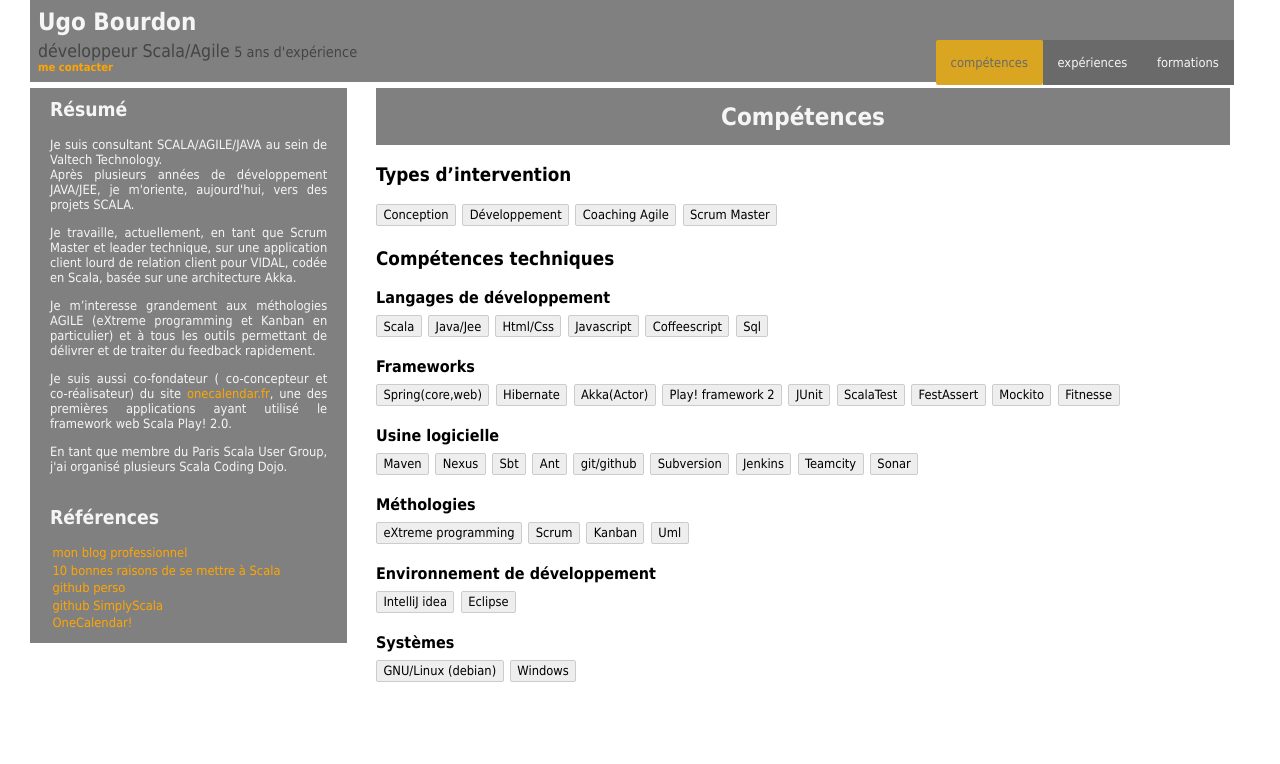
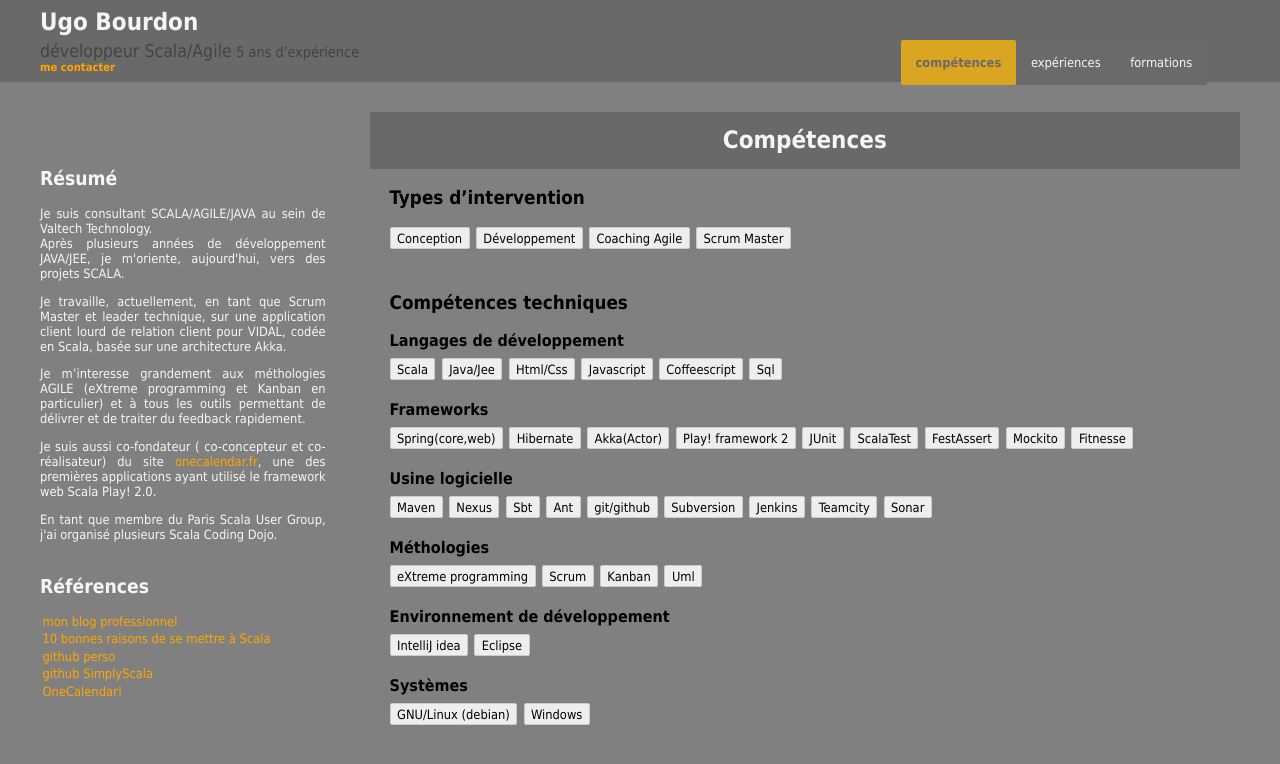
Before and after one commit to ubourdon/about, a plain HTML site: page index.html in a window 1280 px wide. Drawn offline with nearby package versions, Linux system fonts and the light colour scheme.

Commit message:
add: some general style

```diff
--- a/cv.css
+++ b/cv.css
@@ -1,7 +1,8 @@
 body {
     font-family:tahoma, geneva, sans-serif;
     margin: auto;
-    padding: 0 30px 0 30px;
+    padding: 0;
+    background-color: grey;
 }
 
 a {
@@ -10,22 +11,24 @@ a {
 }
 
 header {
-    background-color: grey;
+    background-color: dimgrey;
     padding: .5em;
-    padding-right: 0;
     color: #f5f5f5;
-    width: 98%;
+    margin-bottom: 30px;
 }
 
 header h1 {
-    margin: 0;
-    margin-bottom: .2em;
+    margin: 0 0 .2em 32px;
     font-size: 1.5em;
 }
 
 header span {
     font-size: 1.1em;
     color: #444444;
+}
+
+header > span:nth-child(3) {
+    padding-left: 32px;
 }
 
 header > span:nth-child(4) {
@@ -36,10 +39,12 @@ header a {
     display: block;
     font-size: .7em;
     font-weight: bold;
+    padding-left: 32px;
 }
 
 header nav {
     margin-top: 1em;
+    margin-right: 65px;
     float: right;
 }
 
@@ -66,11 +71,12 @@ header nav li.selected {
     border: 2px solid #daa520;
     background-color: #daa520;
     color: #6a6a6a;
+    font-weight: bold;
 }
 
 #resume {
-    width: 26%;
-    margin-right: 0;
+    width: 27%;
+    margin-top: 45px;
 }
 
 #resume > aside:nth-child(2) p {
@@ -81,7 +87,7 @@ header nav li.selected {
     background-color: #808080;
     font-size: 0.8em;
     text-align: justify;
-    padding: 10px 20px 10px 20px;
+    padding: 10px 20px 10px 40px;
     color: #f5f5f5;
     margin-bottom: 0;
 }
@@ -92,9 +98,10 @@ header nav li.selected {
 
 article {
     margin-left: 0;
-    width: 70%;
+    width: 68%;
     float: right;
-    padding: 0 20px 20px 20px;
+    padding: 0;
+    margin-right: 40px;
     text-align: justify;
     display: none;
 }
@@ -103,9 +110,13 @@ article.visible {
     display: block;
 }
 
+article section {
+    padding: 0 20px 20px 20px;
+}
+
 article h2 {
     text-align: center;
-    background-color: grey;
+    background-color: dimgrey;
     padding: .6em;
     margin: 0;
     color: #f5f5f5;
--- a/index.html
+++ b/index.html
@@ -29,6 +29,7 @@
 
     <article id="competences" class="visible">
         <h2>Compétences</h2>
+        <section>
             <h3>Types d’intervention</h3>
             <ul>
                 <li>Conception</li>
@@ -56,7 +57,9 @@
                     </ul>
                 </div>
             </aside>
+        </section>
 
+        <section>
             <h3>Compétences techniques</h3>
 
             <h4>Langages de développement</h4>
@@ -75,7 +78,7 @@
                 <div class="compDiv">
                     <ul>
                         <li>2 ans d'expérience<li/>
-                    <li>dont 1 an en tant que leader technique</li>
+                        <li>dont 1 an en tant que leader technique sur l'application VIDAL Menu</li>
                     </ul>
                 </div>
             </aside>
@@ -139,6 +142,7 @@
                 <li>Windows</li>
             </ul>
             <div class="clear"></div>
+        </section>
     </article>
 
     <article id="xp">
--- a/js/cv.js
+++ b/js/cv.js
@@ -1,3 +1,4 @@
+// Generated by CoffeeScript 1.6.1
 (function() {
   var competences_selector, h4_article_selector;
 
@@ -23,7 +24,7 @@
       left = $(elem).position().left;
       $("#" + $(elem).attr("id") + "Div").show();
       $("#" + $(elem).attr("id") + "Div").offset({
-        left: left - 70
+        left: left - 20
       });
       $(elem).addClass("check");
       return $(".css-arrow-top").offset({
```
Also changed, not shown: 2 other files. Lines whose indentation alone changed are shown as unchanged.
